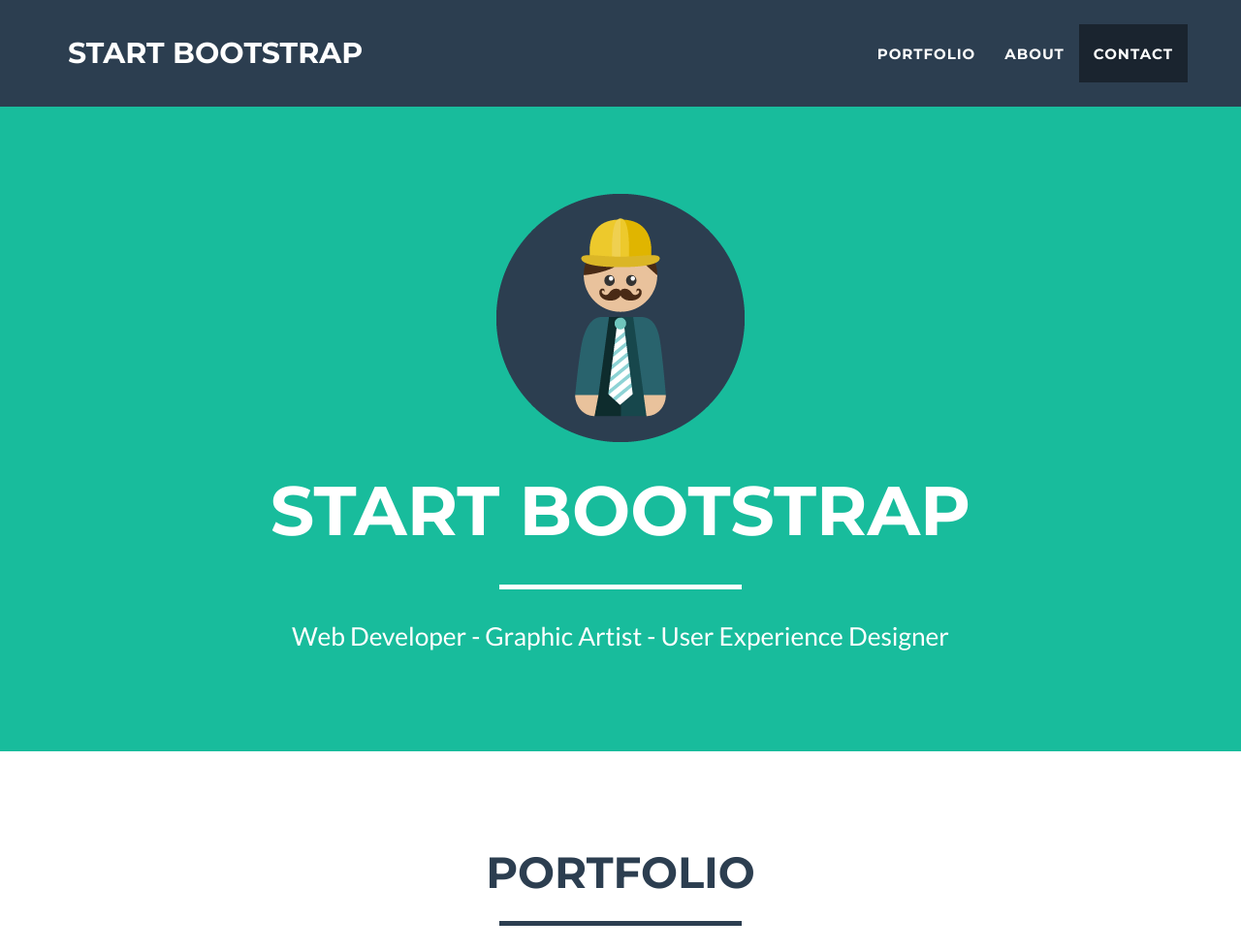
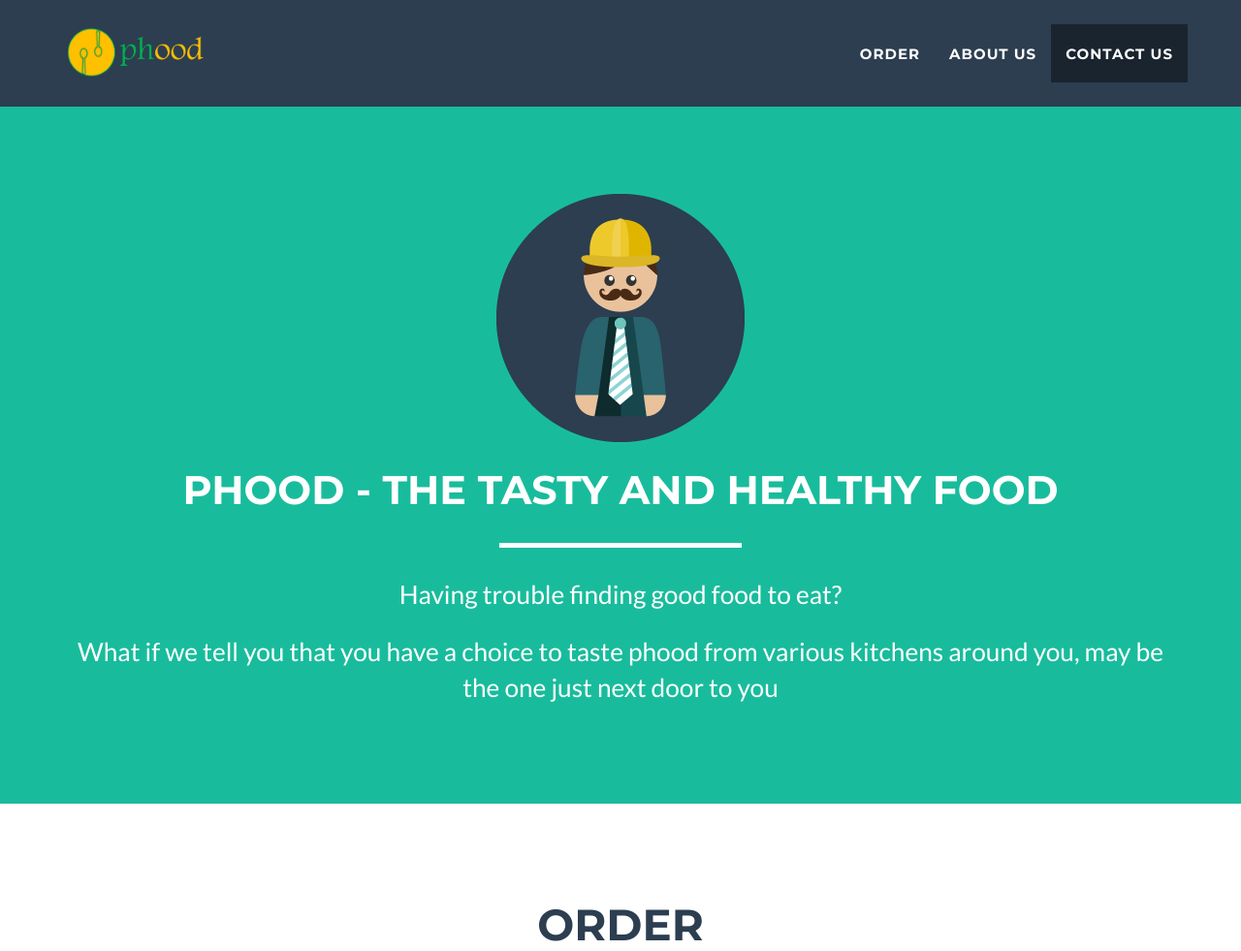
Before and after one commit to Gazal24/alphonso-dev, a plain HTML site: page index.html in a window 1280 px wide. Shown: the top 981 px of the page at 97% size. Drawn offline with nearby package versions, Linux system fonts and the light colour scheme.

Commit message:
Logo, Text Changes, Added .gitignor:

```diff
--- a/css/freelancer.css
+++ b/css/freelancer.css
@@ -115,7 +115,7 @@ header .intro-text .skills {
     }
 
     header .intro-text .name {
-        font-size: 4.75em;
+        font-size: 2.75em;
     }
 
     header .intro-text .skills {
--- a/index.html
+++ b/index.html
@@ -9,7 +9,7 @@
     <meta name="description" content="">
     <meta name="author" content="">
 
-    <title>Freelancer - Start Bootstrap Theme</title>
+    <title>Phood</title>
 
     <!-- Bootstrap Core CSS - Uses Bootswatch Flatly Theme: http://bootswatch.com/flatly/ -->
     <link href="css/bootstrap.min.css" rel="stylesheet">
@@ -44,7 +44,9 @@
                     <span class="icon-bar"></span>
                     <span class="icon-bar"></span>
                 </button>
-                <a class="navbar-brand" href="#page-top">Start Bootstrap</a>
+		<a class="navbar-brand" href="#">
+                  <img src="img/logo.v1.png" alt="Phood" height="50px" style="margin-top:-15px;">
+                </a>
             </div>
 
             <!-- Collect the nav links, forms, and other content for toggling -->
@@ -54,13 +56,13 @@
                         <a href="#page-top"></a>
                     </li>
                     <li class="page-scroll">
-                        <a href="#portfolio">Portfolio</a>
+                        <a href="#portfolio">ORDER</a>
                     </li>
                     <li class="page-scroll">
-                        <a href="#about">About</a>
+                        <a href="#about">ABOUT US</a>
                     </li>
                     <li class="page-scroll">
-                        <a href="#contact">Contact</a>
+                        <a href="#contact">CONTACT US</a>
                     </li>
                 </ul>
             </div>
@@ -76,9 +78,10 @@
                 <div class="col-lg-12">
                     <img class="img-responsive" src="img/profile.png" alt="">
                     <div class="intro-text">
-                        <span class="name">Start Bootstrap</span>
+                        <span class="name">Phood - The Tasty And Healthy Food</span>
                         <hr class="star-light">
-                        <span class="skills">Web Developer - Graphic Artist - User Experience Designer</span>
+                        <span class="skills">Having trouble finding good food to eat?</span><br><br>
+                        <span class="skills">What if we tell you that you have a choice to taste phood from various kitchens around you, may be the one just next door to you</span>
                     </div>
                 </div>
             </div>
@@ -90,7 +93,7 @@
         <div class="container">
             <div class="row">
                 <div class="col-lg-12 text-center">
-                    <h2>Portfolio</h2>
+                    <H2>ORDER</h2>
                     <hr class="star-primary">
                 </div>
             </div>
@@ -164,7 +167,7 @@
         <div class="container">
             <div class="row">
                 <div class="col-lg-12 text-center">
-                    <h2>About</h2>
+                    <h2>ABOUT US</h2>
                     <hr class="star-light">
                 </div>
             </div>
@@ -189,7 +192,7 @@
         <div class="container">
             <div class="row">
                 <div class="col-lg-12 text-center">
-                    <h2>Contact Me</h2>
+                    <h2>CONTACT US</h2>
                     <hr class="star-primary">
                 </div>
             </div>
```
Also changed, not shown: img/logo.v1.png (added), 1 other file.
